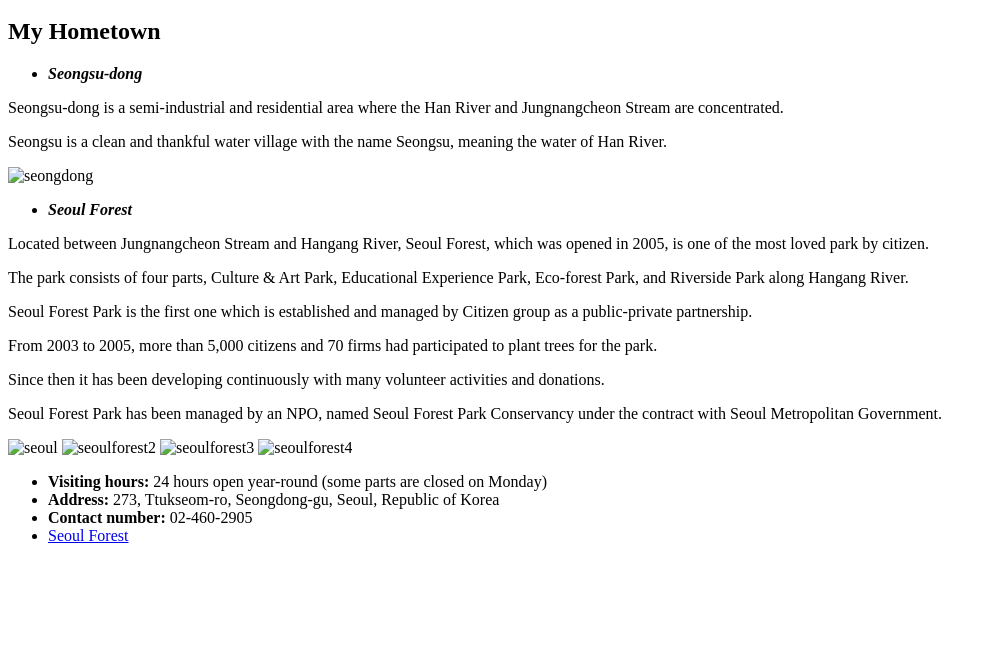
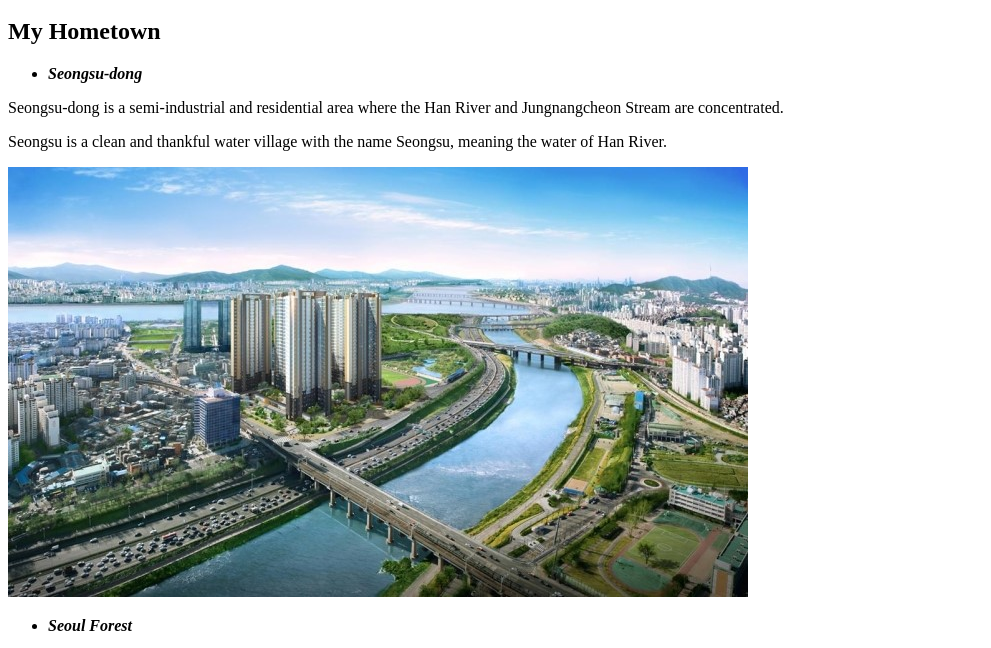
Before and after one commit to wohee/Project-1, a plain HTML site: page index.html in a window 1280 px wide. Shown: the part 136-784 px from the top of the page, without its empty margins (0-991 px from the left). Drawn offline with Linux system fonts and the light colour scheme.

Commit message:
reuploaed
I have problem about images.
so i reuploaded the html file.

```diff
--- a/index.html
+++ b/index.html
@@ -26,7 +26,7 @@
 	<p>
 		 Seongsu is a clean and thankful water village with the name Seongsu, meaning the water of Han River.
 	</p>
-	<img src="Seongdong.jpg" alt="seongdong">
+	<img src="images/Seongdong.jpg" alt="seongdong">
 	<ul>
 		<li><em><strong>Seoul Forest</strong></em></li>
 	</ul>
@@ -48,8 +48,8 @@
 	<p>
 		Seoul Forest Park has been managed by an NPO, named Seoul Forest Park Conservancy under the contract with Seoul Metropolitan Government.
 	</p>
-<img src="seoul.jpeg" width="500" height="300" alt="seoul"> <img src="seoulforest2.jpeg" width="500" height="300" alt="seoulforest2">
-	<img src="seoulforest3.jpeg" width="500" height="300" alt="seoulforest3"> <img src="seoulforest4.jpeg" width="500" height="300" alt="seoulforest4">
+<img src="images/seoul.jpeg" width="500" height="300" alt="seoul"> <img src="images/seoulforest2.jpeg" width="500" height="300" alt="seoulforest2">
+	<img src="images/seoulforest3.jpeg" width="500" height="300" alt="seoulforest3"> <img src="images/seoulforest4.jpeg" width="500" height="300" alt="seoulforest4">
 	<ul>
 		<li><strong>Visiting hours:</strong> 24 hours open year-round (some parts are closed on Monday)</li>
 		<li><strong>Address:</strong> 273, Ttukseom-ro, Seongdong-gu, Seoul, Republic of Korea</li>
```
Also changed, not shown: university.html (+1 -1 lines).
